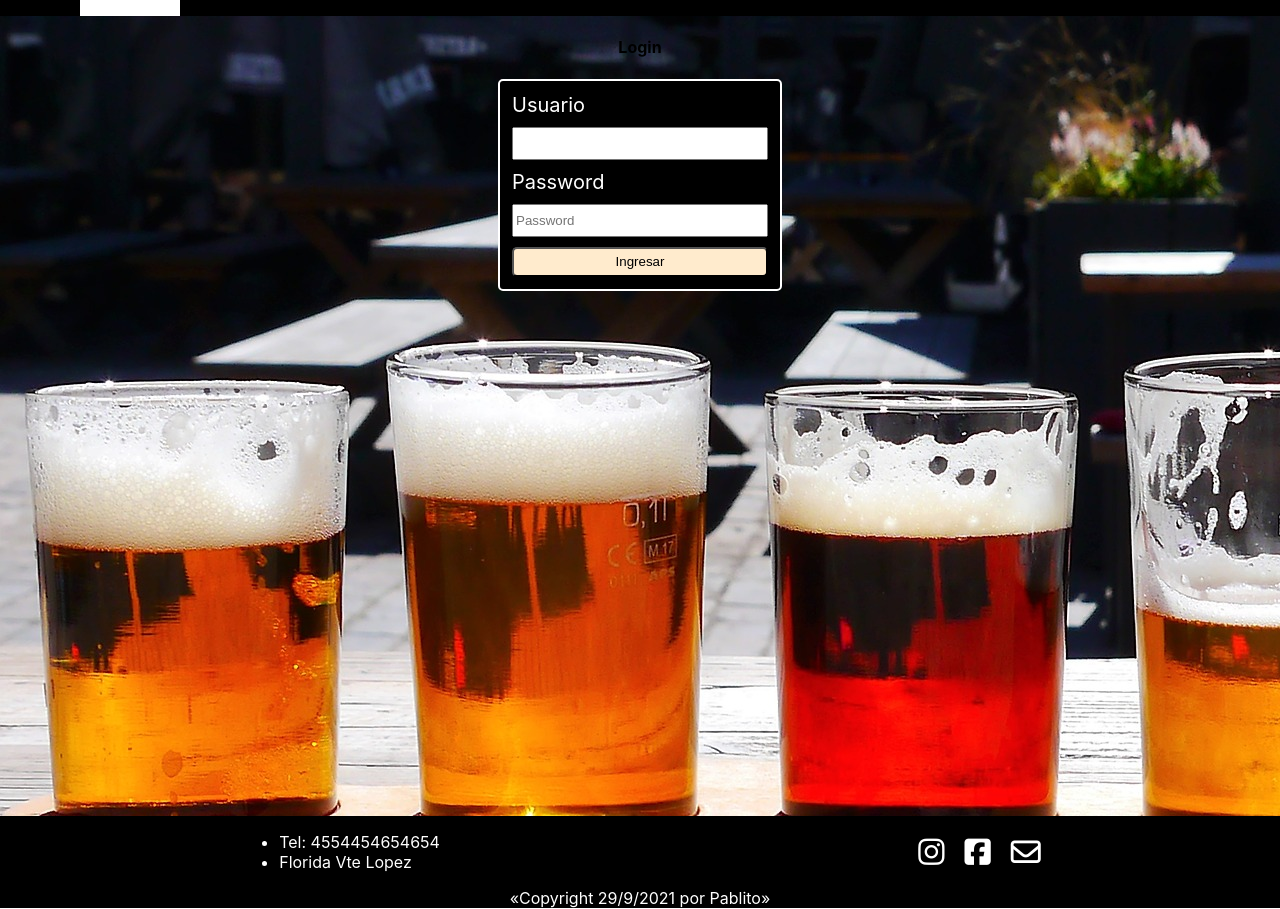
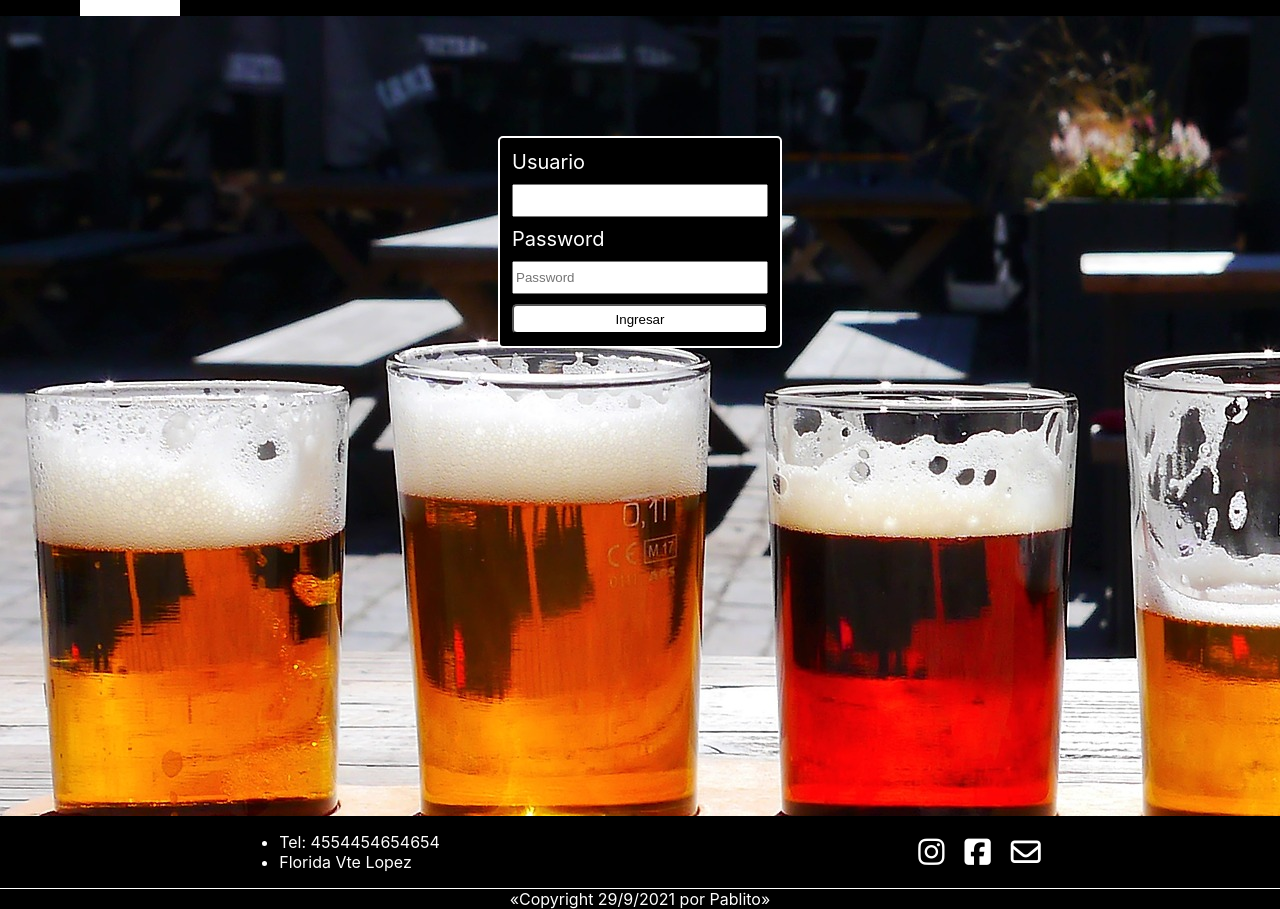
Before and after one commit to Pablito-1988/avispa_beer, a React (Create React App) app in the folder my-app/: page /login in a window 1280 px wide. Shown: the part 80-989 px from the top of the page. Built offline with nearby package versions, Linux system fonts and the light colour scheme.

Commit message:
some style in login

```diff
--- a/my-app/src/components/footer/footer.css
+++ b/my-app/src/components/footer/footer.css
@@ -26,4 +26,5 @@ li{
     margin: 0;
     color: white;
     background-color: black;
+    border-top: 1px solid;
 }
--- a/my-app/src/components/login/login.css
+++ b/my-app/src/components/login/login.css
@@ -2,6 +2,10 @@
     background-image: url('./assets/login.jpg');
     width: 100%;
     height: 100vh;
+}
+.formTitle{
+    font-size: 20px;
+    color: white;
 }
 
 .form{
@@ -21,6 +25,7 @@ form{
     padding: 12px;
     border: 2px solid;
     border-radius: 5px;
+    margin-top: 15vh;
 }
 label{
     margin-bottom: 10px;
@@ -32,11 +37,17 @@ input{
 }
 
 button{
-    background-color: blanchedalmond;
+    background-color: white;
     border-radius: 5px;
     height: 30px;
+    transition: 0.2s;
+}
+button:hover{
+    background-color: rgb(12, 78, 12);
+    color: white;
 }
 
 .errors{
     color: red;
+    margin-bottom: 5px;
 }
--- a/my-app/src/components/login/login.js
+++ b/my-app/src/components/login/login.js
@@ -5,8 +5,6 @@ function Access() {
     return(
         <div className='formContainer'>
             <div className='form'>
-                <h4 className='formTitle'> Login</h4>
-
             <Formik
                 initialValues={{
                     user: '',
```
